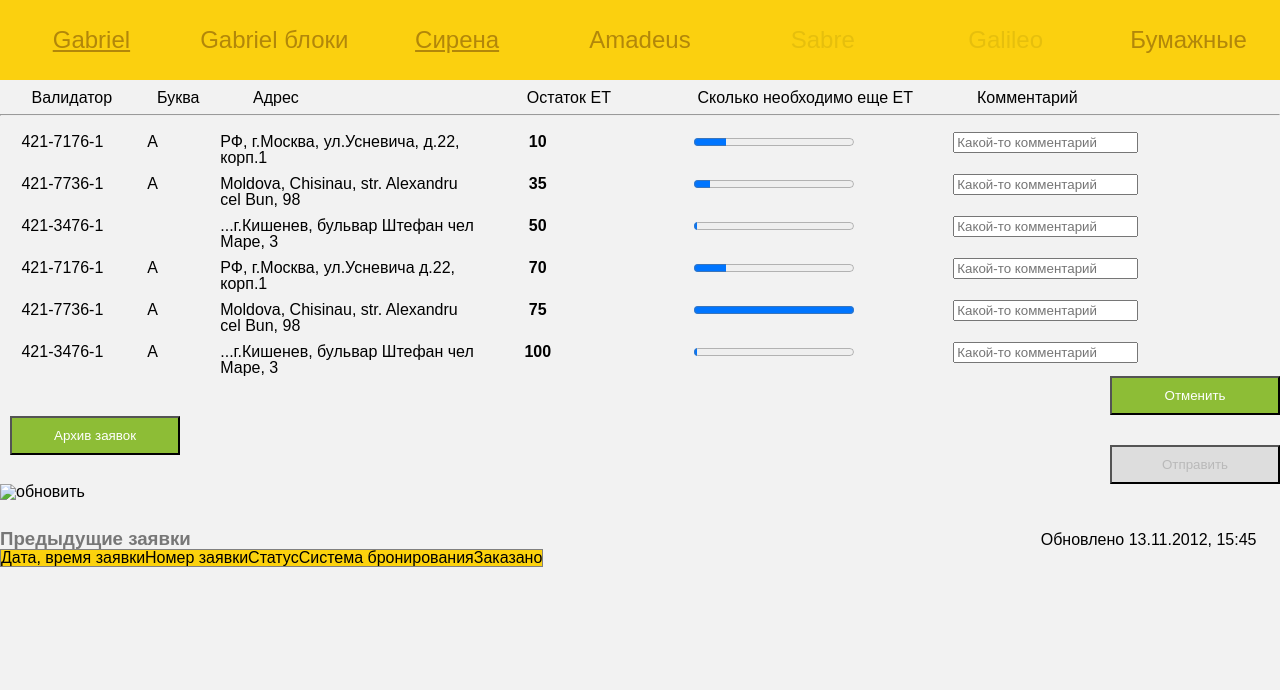
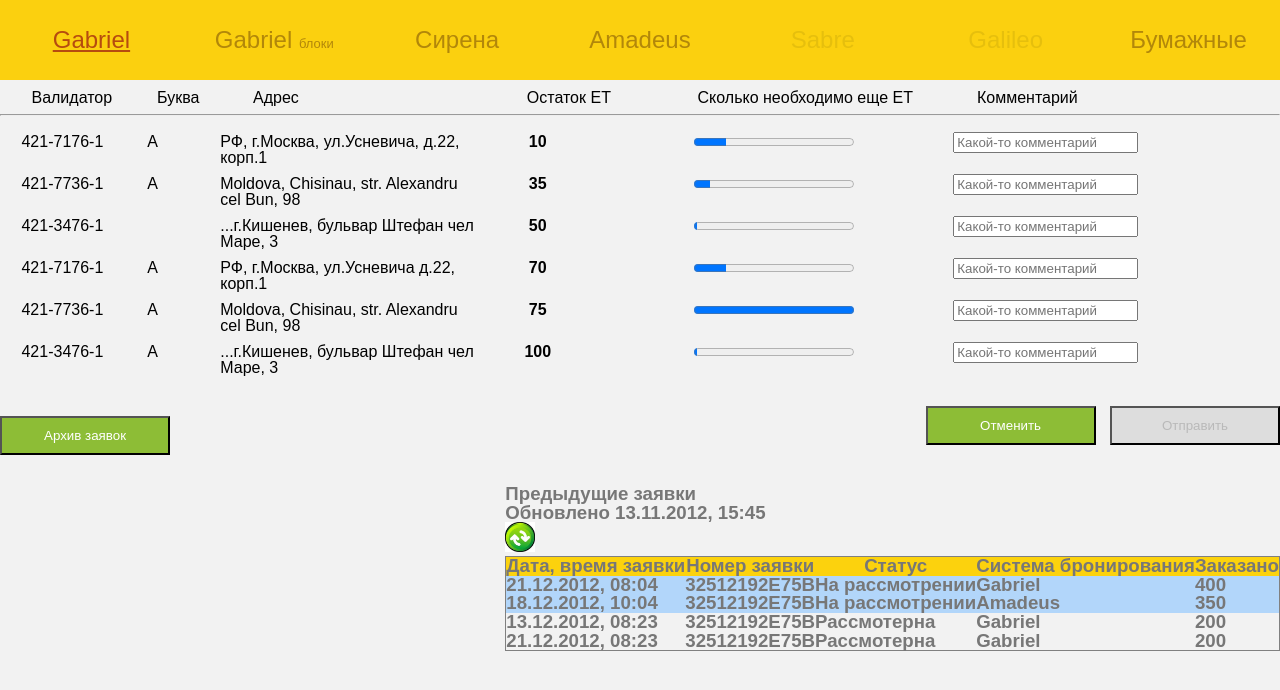
Before and after one commit to Neokom/git, a plain HTML site: page Gabriel/gab.html in a window 1280 px wide. Drawn offline with Linux system fonts and the light colour scheme.

Commit message:
2  таблица "пляшет"

```diff
--- a/Gabriel/gab.css
+++ b/Gabriel/gab.css
@@ -6,6 +6,15 @@
     table-layout: fixed;
     color: #B2870A;
     text-align: center;
+}
+
+ins {
+    cursor: pointer;
+}
+
+.gabriel:hover {
+    text-decoration: underline;
+    cursor: pointer;
 }
 
 .vertical {
@@ -94,22 +103,20 @@
     text-align: left;
 }
 
-.allbutton:after {
+/*.allbutton:after {*/
 
-    content: "";
-    display: table;
-    clear: both;
-    width: 100%;
+/*content: "";*/
+/*display: table;*/
+/*clear: both;*/
+/*width: 100%;*/
+/*}*/
+
+.twobutton {
+    float: right;
 }
 
-/*.twobutton{*/
-/**/
-/*}*/
-
 .archive {
-    float: left;
     cursor: pointer;
-    margin-left: 10px;
     margin-top: 40px;
     background-color: #8DBD36;
     color: white;
@@ -119,16 +126,13 @@
 
 .no {
     cursor: pointer;
-    margin-left: 870px;
     background-color: #8DBD36;
     color: white;
     padding: 10px 0 10px 0;
     width: 170px;
-    float: right;
 }
 
 .go {
-    float: right;
     cursor: pointer;
     background-color: #DDDDDD;
     margin-left: 10px;
@@ -138,15 +142,12 @@
     width: 170px;
 }
 
-.bid {
+.big {
     font-size: 14pt;
     font-weight: 600;
     padding-top: 30px;
     color: #777777;
-}
-
-.update {
-    padding-left: 850px;
+    float: right;
 }
 
 .yellow {
@@ -155,5 +156,9 @@
 
 .table4 {
     border: 1px solid grey;
+    padding: 10px;
+}
 
+.blue {
+    background: #B2D6FA;
 }
--- a/Gabriel/gab.html
+++ b/Gabriel/gab.html
@@ -7,21 +7,21 @@
     <link rel="stylesheet" href="gab.css" type="text/css">
 </head>
 <body>
-<table class="table" rules="cols">
+<table class="table">
     <tr>
-        <td class="vertical">
+        <td class="vertical redText">
             <ins>Gabriel</ins>
         </td>
-        <td class="vertical">Gabriel
-            <small>блоки</small>
+        <td class="vertical"><span class="gabriel">Gabriel</span>
+            <span class="block">блоки</span>
         </td>
         <td class="vertical">
-            <ins>Сирена</ins>
+            <a class="gabriel">Сирена</a>
         </td>
-        <td class="vertical">Amadeus</td>
+        <td class="vertical"><span class="gabriel">Amadeus</span></td>
         <td class="disable vertical">Sabre</td>
         <td class="disable vertical">Galileo</td>
-        <td class="vertical">Бумажные</td>
+        <td class="vertical"><span class="gabriel">Бумажные</span></td>
     </tr>
 </table>
 <table class="table2">
@@ -111,23 +111,22 @@
 </table>
 <div class="allbutton">
     <input type="button" value="Архив заявок" class="archive">
+    <div class="twobutton">
         <input type="button" value="Отменить" class="no">
         <input type="button" value="Отправить" class="go">
-    <!--<div class="twobutton">-->
-        <!--<input type="button" value="Отменить" class="no">-->
-        <!--<input type="button" value="Отправить" class="go">-->
-    <!--</div>-->
+    </div>
 </div>
 <h2></h2>
 <h6></h6>
-<table>
-    <tr>
-        <td class="bid">Предыдущие заявки</td>
-        <td class="update">Обновлено 13.11.2012, 15:45</td>
-        <img src="image/i.jpg" alt="обновить" width="30" height="30"/>
-    </tr>
-</table>
-<table class="table4" border="1">
+
+<div class="big">
+    <div class="previous">Предыдущие заявки</div>
+    <div class="update">
+        <div>Обновлено 13.11.2012, 15:45</div>
+        <div><img src="image/i.jpg" alt="обновить" width="30" height="30"/></div>
+    </div>
+
+    <table class="table4" border="1" width="100%">
         <tr class="yellow">
             <th>Дата, время заявки</th>
             <th>Номер заявки</th>
@@ -135,6 +134,34 @@
             <th>Система бронирования</th>
             <th>Заказано</th>
         </tr>
+        <tr class="blue">
+            <td>21.12.2012, 08:04</td>
+            <td>32512192E75B</td>
+            <td>На рассмотрении</td>
+            <td>Gabriel</td>
+            <td>400</td>
+        </tr>
+        <tr class="blue">
+            <td>18.12.2012, 10:04</td>
+            <td>32512192E75B</td>
+            <td>На рассмотрении</td>
+            <td>Amadeus</td>
+            <td>350</td>
+        </tr>
+        <tr>
+            <td>13.12.2012, 08:23</td>
+            <td>32512192E75B</td>
+            <td>Рассмотерна</td>
+            <td>Gabriel</td>
+            <td>200</td>
+        </tr>
+        <tr>
+            <td>21.12.2012, 08:23</td>
+            <td>32512192E75B</td>
+            <td>Рассмотерна</td>
+            <td>Gabriel</td>
+            <td>200</td>
+        </tr>
     </table>
 </body>
 </html>
```
Also changed, not shown: Gabriel/image/i.jpg (added). Lines whose indentation alone changed are shown as unchanged.
